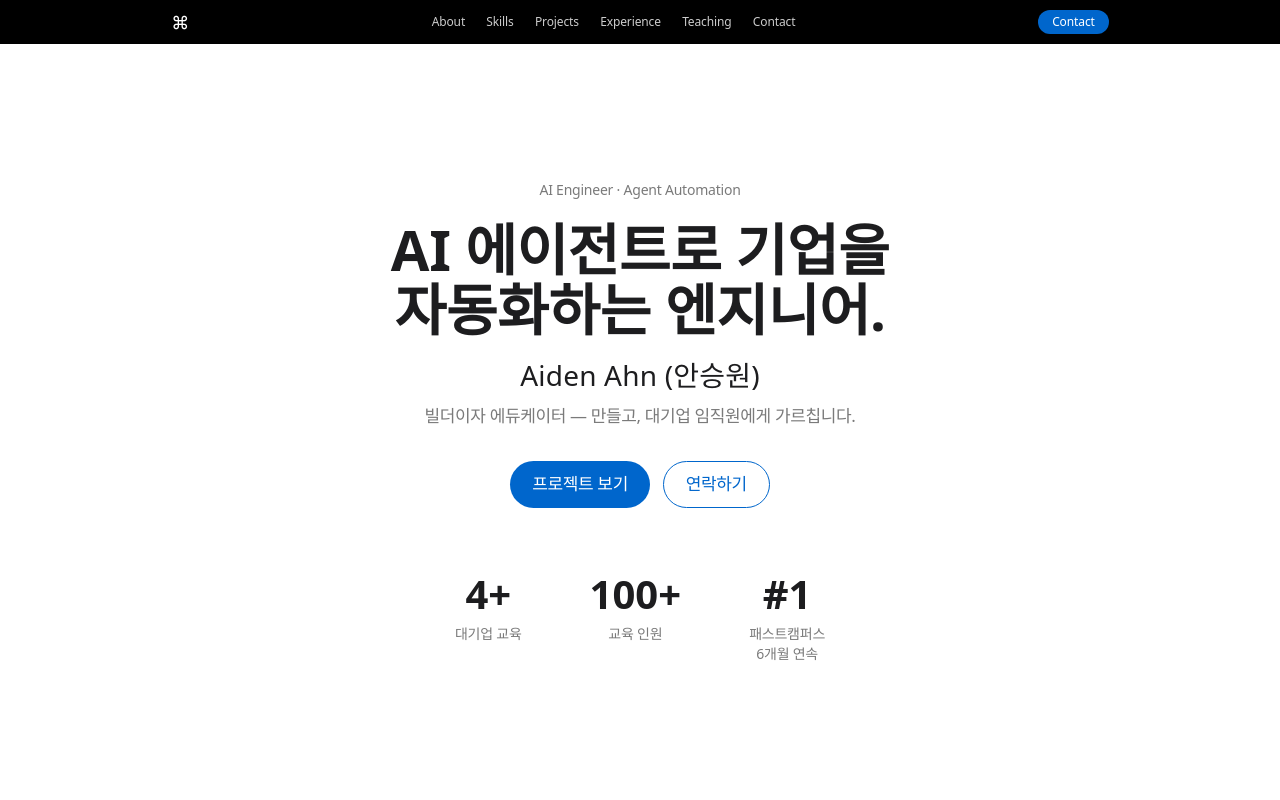
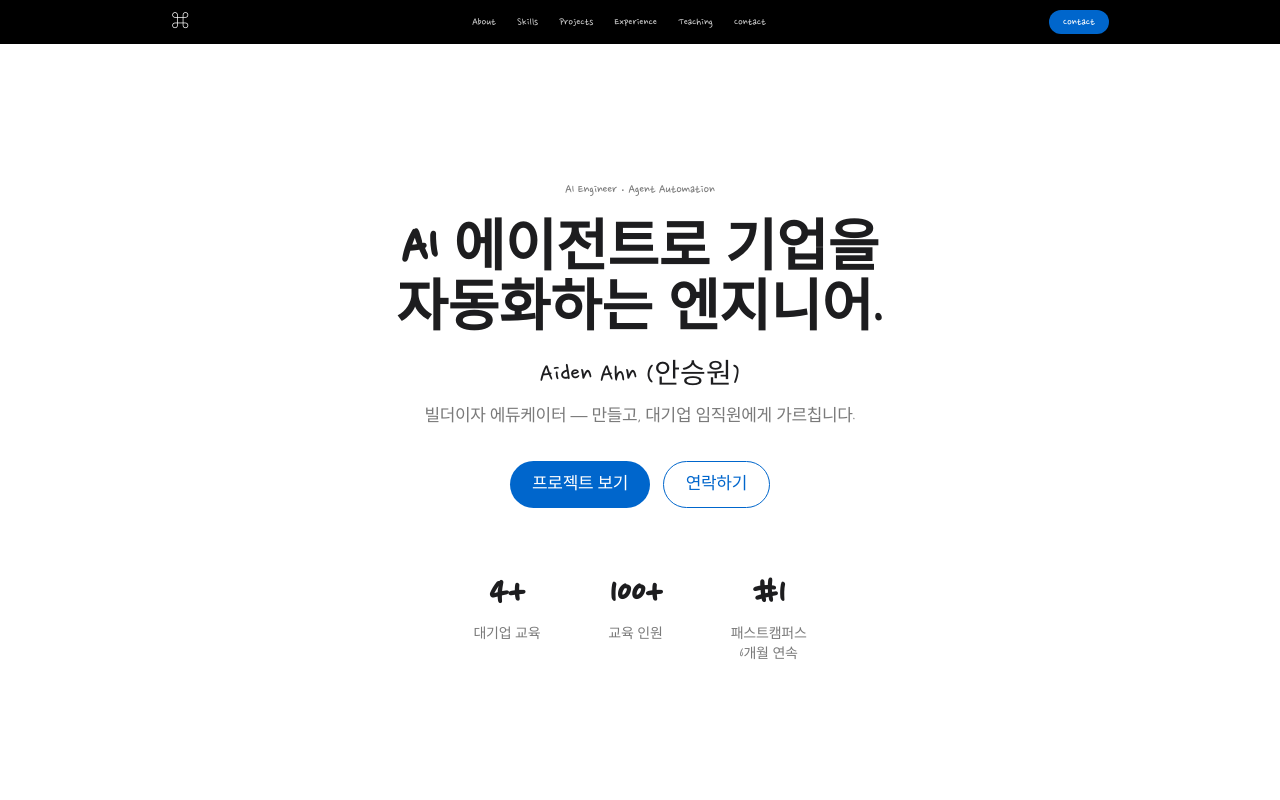
Before and after one commit to demodev-likelion/07_Resume_Portfolio_Site, a Next.js app: page / in a window 1280 px wide. Shown: the top 800 px of the page. Built offline with nearby package versions, Linux system fonts and the light colour scheme.

Commit message:
feat: 손글씨 폰트(Nanum Pen Script) 적용

```diff
--- a/src/app/globals.css
+++ b/src/app/globals.css
@@ -20,7 +20,7 @@
 }
 
 @theme inline {
-  --font-sans: system-ui, -apple-system, BlinkMacSystemFont, "Segoe UI", sans-serif;
+  --font-sans: var(--font-handwriting), cursive;
   --font-mono: ui-monospace, "SF Mono", Menlo, Monaco, "Cascadia Code", monospace;
 }
 
@@ -32,7 +32,7 @@ html {
 body {
   background: var(--color-canvas);
   color: var(--color-ink);
-  font-family: system-ui, -apple-system, BlinkMacSystemFont, "Segoe UI", sans-serif;
+  font-family: var(--font-handwriting), cursive;
   font-size: 17px;
   font-weight: 400;
   line-height: 1.47;
--- a/src/app/layout.tsx
+++ b/src/app/layout.tsx
@@ -1,5 +1,12 @@
 import type { Metadata } from "next";
+import { Nanum_Pen_Script } from "next/font/google";
 import "./globals.css";
+
+const handwriting = Nanum_Pen_Script({
+  weight: "400",
+  subsets: ["latin"],
+  variable: "--font-handwriting",
+});
 
 export const metadata: Metadata = {
   title: "Aiden Ahn — AI Engineer",
@@ -19,7 +26,7 @@ export const metadata: Metadata = {
 
 export default function RootLayout({ children }: { children: React.ReactNode }) {
   return (
-    <html lang="ko">
+    <html lang="ko" className={handwriting.variable}>
       <body>{children}</body>
     </html>
   );
```
